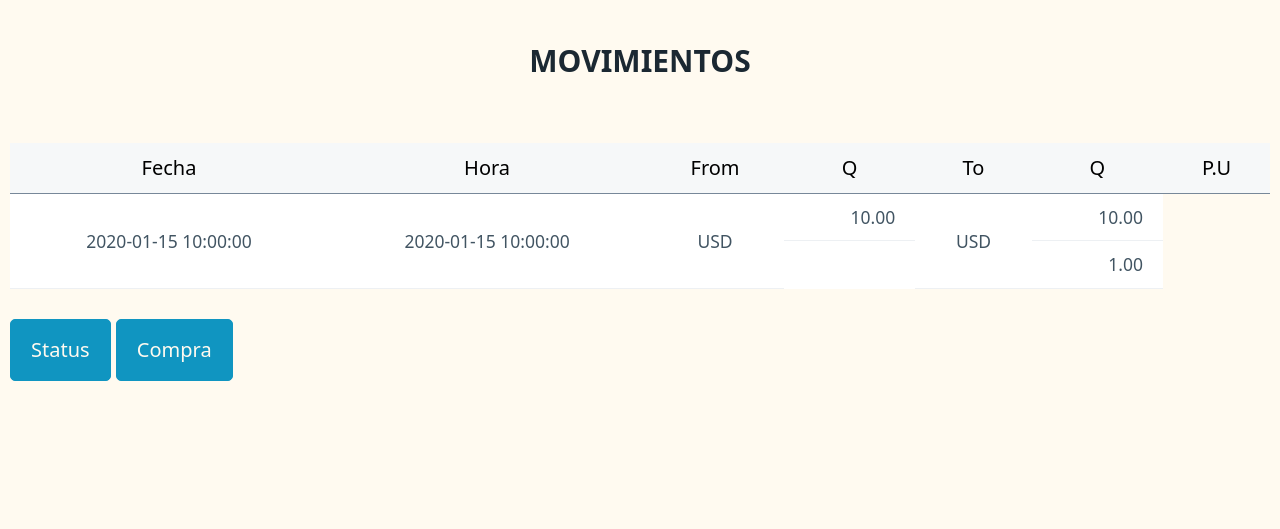
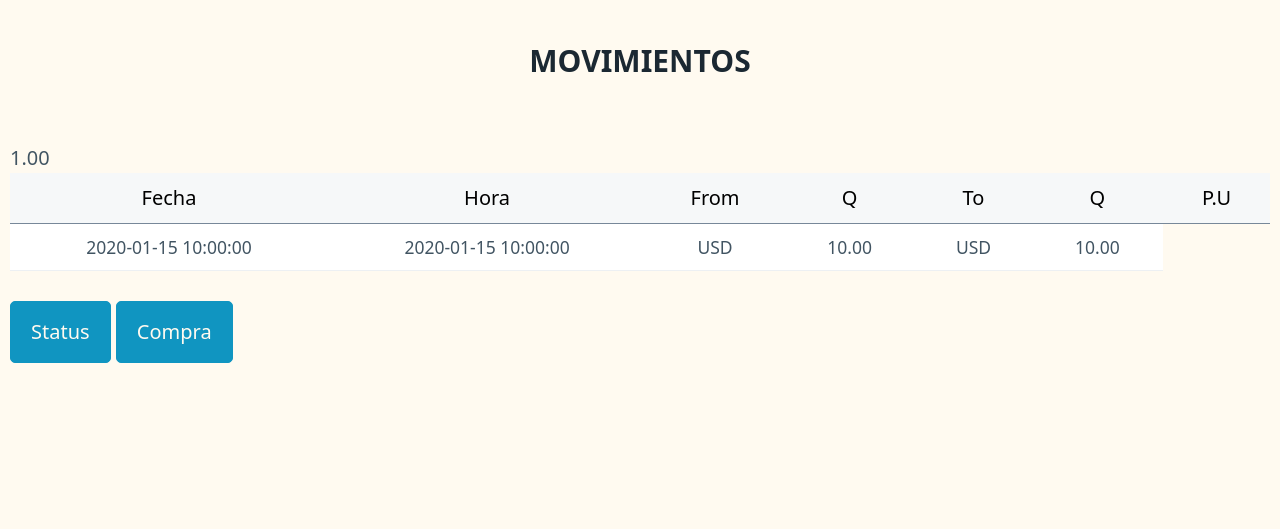
Before and after one commit to tonybolanyo/CryptoProyect, a Flask app: template Principal/templates/inicio.html in a window 1280 px wide. Shown: the part 102-631 px from the top of the page. Run offline with Flask 2, Linux system fonts and the light colour scheme; the template is opened without the code that fills it: most values are stand-ins (such as "Sample title", 1, 10 or a date in 2020); parts of the project's set-up code (start-up, migrations or seed data) failed here and were passed over; some libraries are stand-ins or nearby versions.

Commit message:
correcion inicio.html

```diff
--- a/Principal/templates/inicio.html
+++ b/Principal/templates/inicio.html
@@ -28,17 +28,14 @@
            <td>{{mov.date}}</td>
            <td>{{mov.time}}</td>
            <td>{{mov.from_currency}}</td>
-           <td class="text-right">
-             {%if mov.from_quantity >=1%}
-             {{"{:,.2f}".format(mov.from_quantity)}}
+            {%if mov.from_quantity >=1%}
+            <td>{{"{:,.2f}".format(mov.from_quantity)}}</td>
              {%else%}
              {{"{:.2f}".format(mov.from_quantity)}}
              {%endif%}
-           </td>
            <td>{{mov.to_currency}}</td>
-           <td class="text-right">{{"{:,.2f}".format(mov.to_quantity)}}</td>
-           <td class="text-right">
-             {%if mov.from_quantity/mov.to_quantity <=1%}
+           <td>{{"{:,.2f}".format(mov.to.cuantity)}}</td>
+             {%if mov.from_quantity/mov.to_quantity >=1%}
              {{"{:,.2f}".format(mov.from_quantity/mov.to_quantity)}}
              {%else%}
              {{"{:,.2f}".format(mov.from_quantity/mov.to_quantity)}}
--- a/Principal/views.py
+++ b/Principal/views.py
@@ -36,7 +36,7 @@ def purchase():
 
         P_U=cantidadAcambiar/cantidadCambiada
 
-        date = datetime.now().strftime('%y-%m-%d')
+        date = datetime.now().strftime('%d-%m-%y')
         time = datetime.now().strftime('%H:%M:%S')
 
 
```
Also changed, not shown: data/Cryptomovimientos.db.
